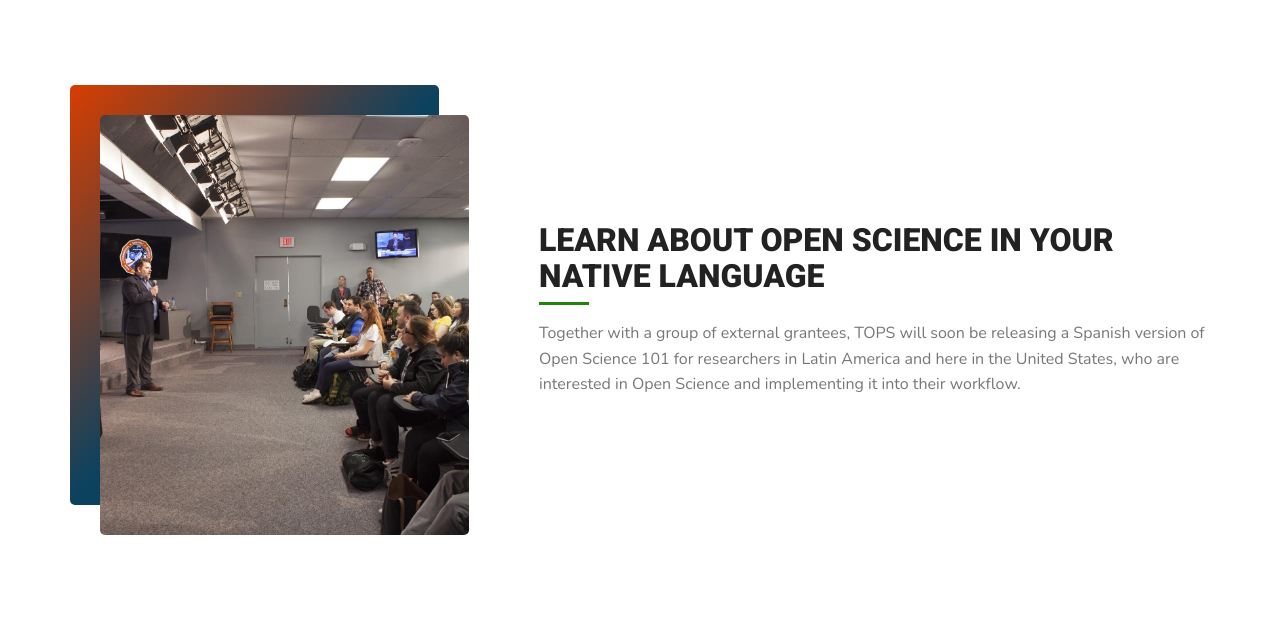
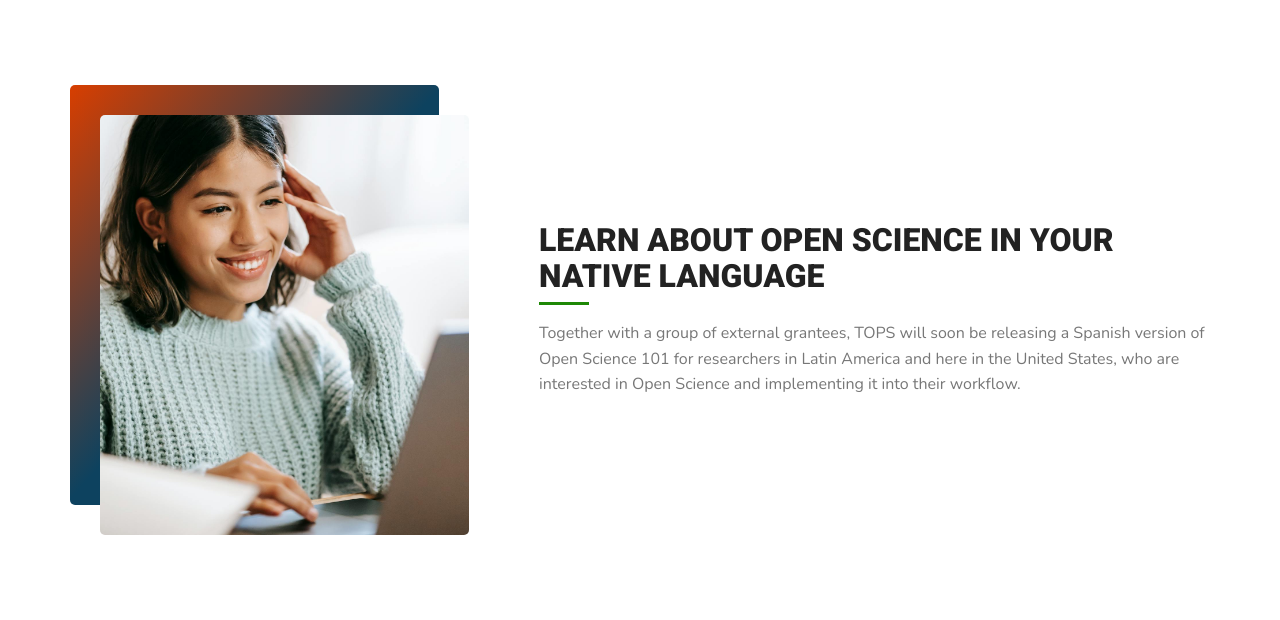
Before and after one commit to bressler1995/TOPS-Website-Front-End, a Jekyll site: the page built from pages/os101spanish.md, in a window 1280 px wide. Shown: the part 540-1160 px from the top of the page. Built offline with Jekyll 4.4.1, drawn with Linux system fonts in a browser that asks for light colours; grey boxes are pictures that could not be loaded.

Commit message:
add new image to learn section

```diff
--- a/_includes/os101spanish/learn.html
+++ b/_includes/os101spanish/learn.html
@@ -3,7 +3,7 @@
       <div class="d-flex flex-row flex-wrap align-items-start">
         <div class="tops_half_section_column_small">
           <div class="tops_half_section_shinysquare"></div>
-          <div class="tops_half_section_imageoutter"><img src="{{ site.baseurl }}/assets/img/home_os101.jpg" class="tops_half_section_image"></div>
+          <div class="tops_half_section_imageoutter"><img src="{{ site.baseurl }}/assets/img/spanishspeakingwoman.jpg" class="tops_half_section_image"></div>
         </div>
         <div class="d-flex flex-column flex-wrap justify-content-center tops_half_section_column_big">
           <h2 class="mb-2">Learn About Open Science in Your Native Language</h2>
```
Also changed, not shown: pages/os101spanish.md (+1 -1 lines), assets/img/spanishspeakingwoman.jpg (added).
